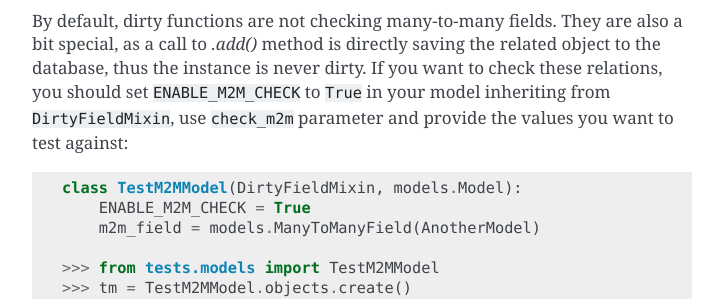
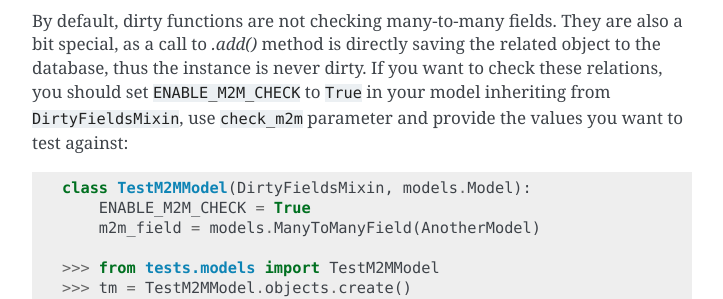
Before and after one commit to romgar/django-dirtyfields, a Sphinx documentation site: the page built from docs/index.rst, in a window 1280 px wide and 900 px high, scrolled down 1643 px. Shown: the part 150-449 px from the top of the window, without its empty margins (388-1111 px from the left). Built offline with Sphinx 7.4.7, drawn with Linux system fonts in a browser that asks for light colours.

Commit message:
Fix typo in documentation: DirtyFieldMixin -> DirtyFieldsMixin

```diff
--- a/docs/index.rst
+++ b/docs/index.rst
@@ -89,11 +89,11 @@ Checking many-to-many fields.
 By default, dirty functions are not checking many-to-many fields. They are also a bit special, as a call to `.add()` method is directly
 saving the related object to the database, thus the instance is never dirty.
 If you want to check these relations, you should set ``ENABLE_M2M_CHECK`` to ``True`` in your model inheriting from
-``DirtyFieldMixin``, use ``check_m2m`` parameter and provide the values you want to test against:
+``DirtyFieldsMixin``, use ``check_m2m`` parameter and provide the values you want to test against:
 
 ::
 
-    class TestM2MModel(DirtyFieldMixin, models.Model):
+    class TestM2MModel(DirtyFieldsMixin, models.Model):
         ENABLE_M2M_CHECK = True
         m2m_field = models.ManyToManyField(AnotherModel)
 
```
